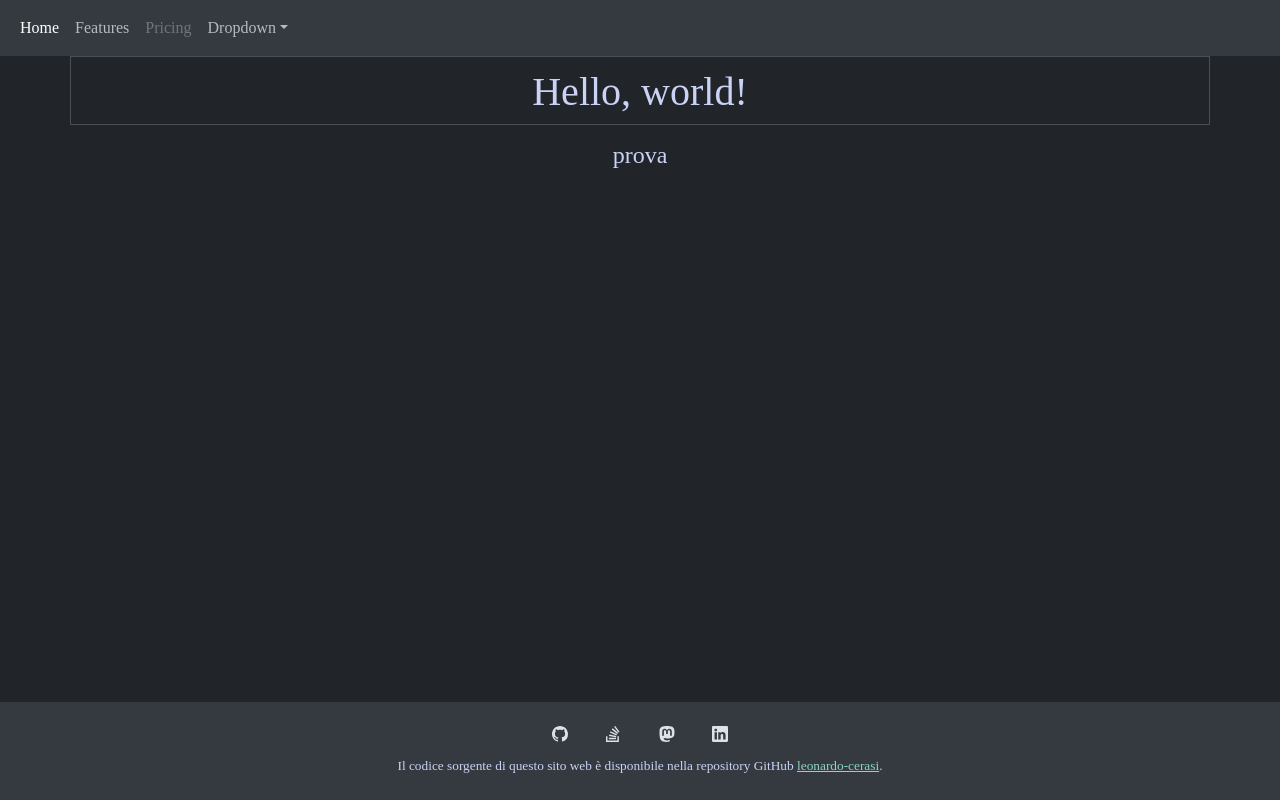
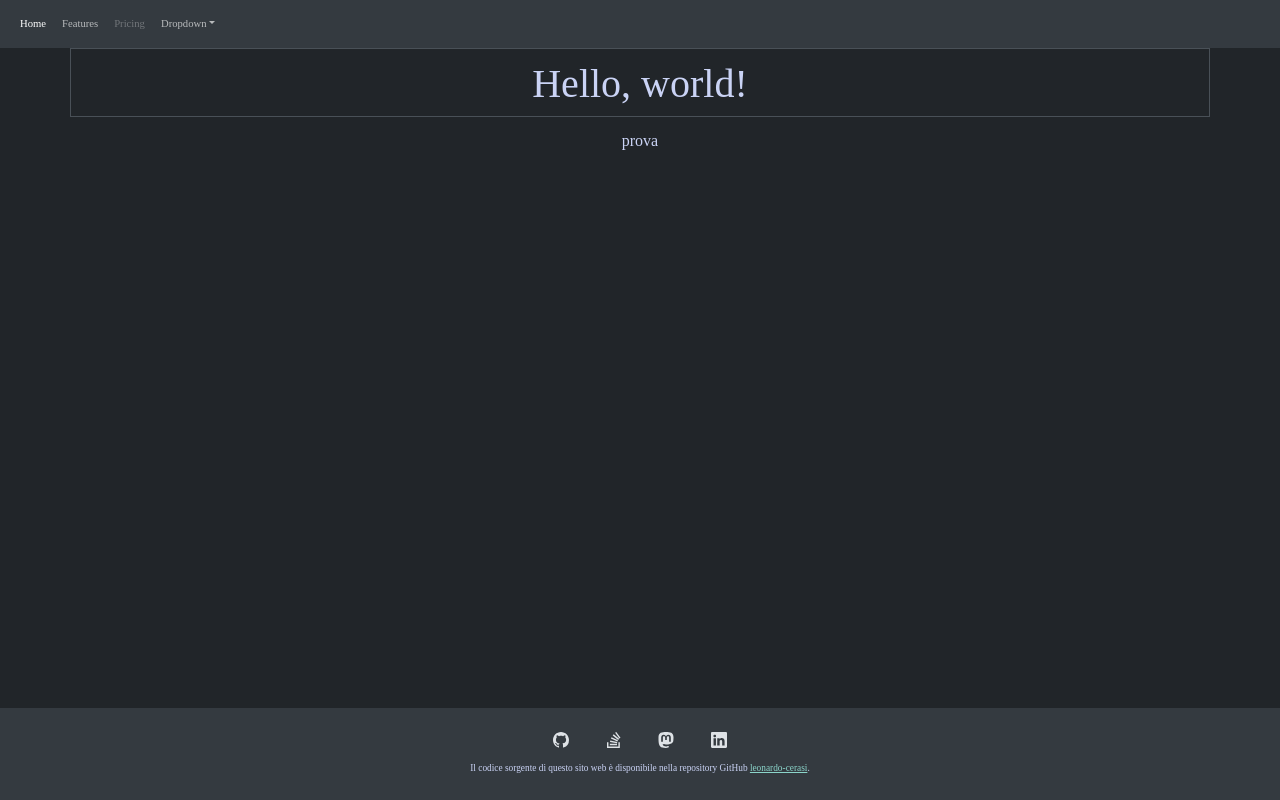
Before and after one commit to LeonardoCerasi/leonardocerasi.github.io, a website: page index.html in a window 1280 px wide. Drawn offline with nearby package versions, Linux system fonts and the light colour scheme.

Commit message:
prova fonts

```diff
--- a/scss/style.scss
+++ b/scss/style.scss
@@ -52,16 +52,16 @@ $macchiato-crust: #181926;
 
 #body {
   font-family: UbuntuSansMono Nerd Font Mono;
-  font-size: 18pt;
+  font-size: 12pt;
   color: $macchiato-text;
 }
 
 #footer {
-  font-size: 10pt;
+  font-size: 7pt;
 }
 
 #navbar {
-  font-size: 12pt;
+  font-size: 8pt;
 }
 
 .link {
```
Also changed, not shown: css/style.css.
